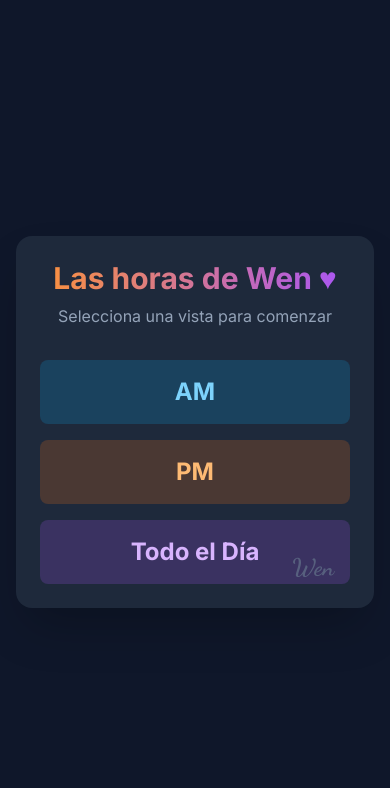
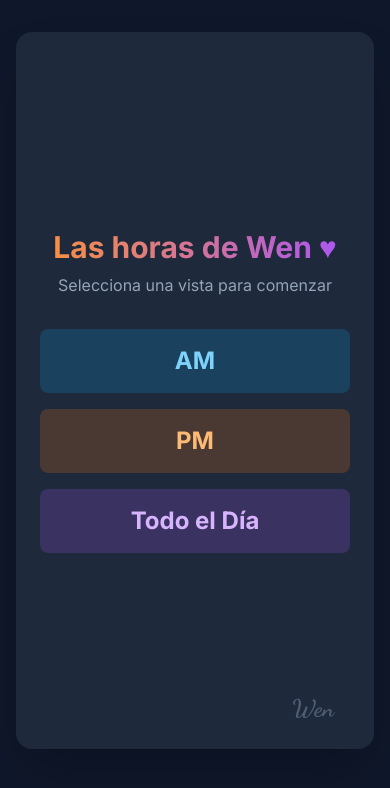
Before and after one commit to Mergs45/WProject, a plain HTML site: page index.html in a window 390 px wide. Drawn offline with nearby package versions, Linux system fonts and the light colour scheme.

Commit message:
responsive

```diff
--- a/index.html
+++ b/index.html
@@ -13,9 +13,9 @@
     <!-- Custom Stylesheet -->
     <link rel="stylesheet" href="style.css">
 </head>
-<body class="bg-slate-900 text-white flex items-center justify-center min-h-screen p-4">
+<body class="bg-slate-900 text-white py-8 px-4">
 
-    <div class="w-full max-w-7xl mx-auto bg-slate-800 rounded-2xl shadow-2xl p-6 md:p-10 flex flex-col justify-center relative">
+    <div class="w-full max-w-7xl mx-auto bg-slate-800 rounded-2xl shadow-2xl p-6 md:p-10 flex flex-col justify-center relative min-h-[85vh]">
 
         <!-- Initial Mode Selector -->
         <div id="mode-selector" class="text-center">
```
